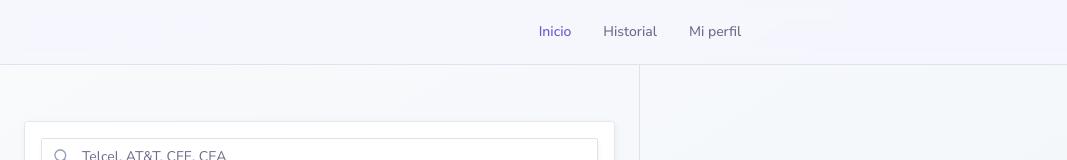
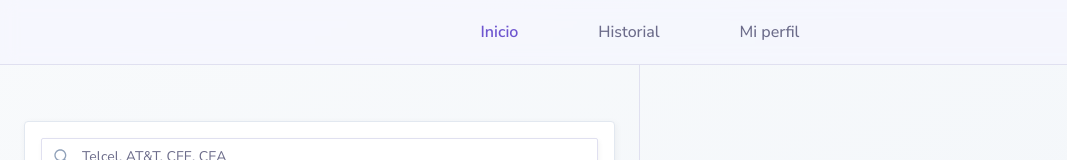
Before and after one commit to API-DEV-LAB/kioskopago-web, a Next.js app: page / in a window 1280 px wide. Shown: the top 160 px of the page, without its empty margins (0-1067 px from the left). Built offline with nearby package versions, Linux system fonts and the light colour scheme.

Commit message:
feat: Refactor Header component import paths and create new Header component

```diff
--- a/app/historial/page.tsx
+++ b/app/historial/page.tsx
@@ -1,7 +1,7 @@
 'use client'
 
 import { useState } from 'react'
-import { Header } from '@/components/header'
+import { Header } from '@/src/features/home/components/Header'
 import { Input } from '@/components/ui/input'
 import { Badge } from '@/components/ui/badge'
 import {
--- a/app/mi-perfil/page.tsx
+++ b/app/mi-perfil/page.tsx
@@ -13,7 +13,7 @@ import {
 	CardTitle,
 } from '@/components/ui/card'
 import { RiEditLine } from '@remixicon/react'
-import Header from '@/components/header'
+import Header from '@/src/features/home/components/Header'
 
 export default function ProfilePage() {
 	const [isEditing, setIsEditing] = useState(false)
--- a/app/page.tsx
+++ b/app/page.tsx
@@ -1,7 +1,7 @@
 'use client'
 
 import { useState } from 'react'
-import { Header } from '@/components/header'
+import { Header } from '@/src/features/home/components/Header'
 import { Input } from '@/components/ui/input'
 import { RiSearchLine } from '@remixicon/react'
 import Image from 'next/image'
--- a/components/header.tsx
+++ b/src/features/home/components/Header/index.tsx
@@ -21,9 +21,9 @@ export default function Header() {
 							key={item.href}
 							href={item.href}
 							className={cn(
-								'text-sm font-medium transition-colors hover:text-primary',
+								'flex items-center justify-center px-6 text-base font-medium transition-colors h-16 hover:text-primary',
 								pathname === item.href
-									? 'text-primary'
+									? 'text-primary font-semibold'
 									: 'text-muted-foreground',
 							)}
 						>
```
